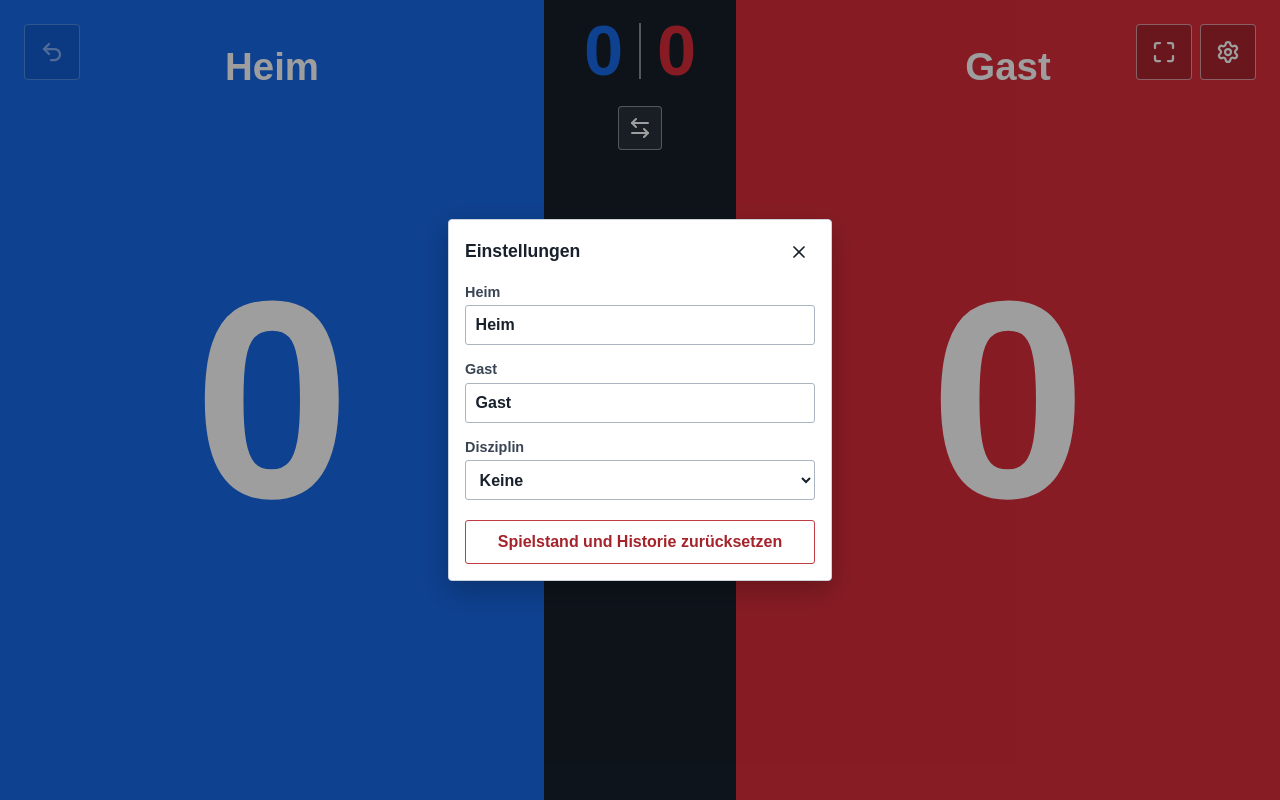
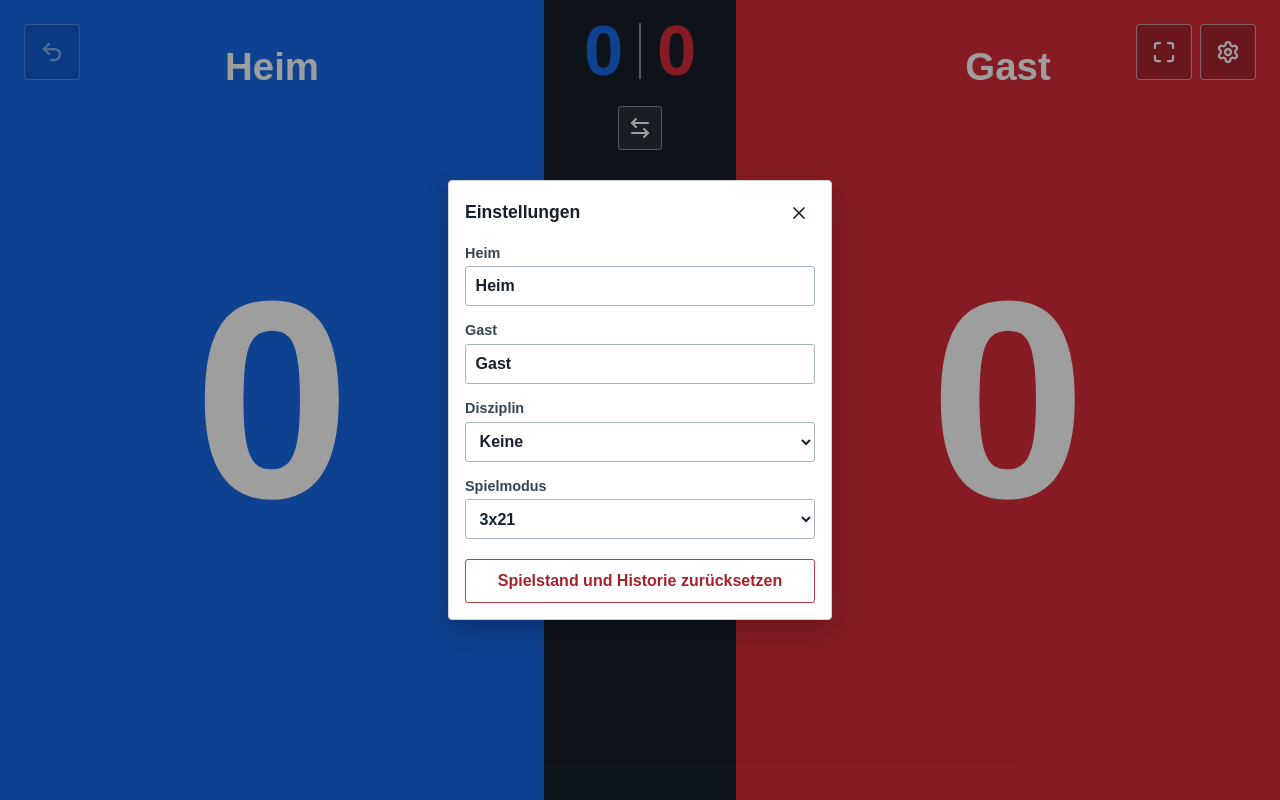
Before and after one commit to Chrizzey/badminton-scoreboard, a React (Vite) app: page / in a window 1280 px wide. Both pictures are taken after a click on the button 1228 px from the left and 52 px from the top of the page. Built offline with nearby package versions, Linux system fonts and the light colour scheme.

Commit message:
added option for different scoring systems

```diff
--- a/src/App.css
+++ b/src/App.css
@@ -360,7 +360,7 @@
   grid-auto-rows: 1.6em;
   gap: 0.3em;
   width: 100%;
-  max-height: calc(3 * 1.6em + 2 * 0.3em);
+  max-height: calc(5 * 1.6em + 4 * 0.3em);
   overflow-y: auto;
   margin: auto 0 0;
   padding: 0;
--- a/src/App.tsx
+++ b/src/App.tsx
@@ -2,16 +2,48 @@ import { useEffect, useRef, useState } from 'react'
 import { createPortal } from 'react-dom'
 import { ArrowLeftRight, Maximize, Minimize, Settings, Undo2, X } from 'lucide-react'
 import Scoreboard, { type ScoreboardSide } from './components/Scoreboard'
+import { ScoringSystem } from './components/scoringSystem'
 import './App.css'
 
-function App() {
+interface AppProps {
+  scoringSystem?: ScoringSystem
+}
+
+const scoringModes = [
+  {
+    value: 'bestOfThreeTo21',
+    label: '3x21',
+    scoringSystem: ScoringSystem.bestOfThreeTo21,
+  },
+  {
+    value: 'bestOfThreeTo15',
+    label: '3x15',
+    scoringSystem: ScoringSystem.bestOfThreeTo15,
+  },
+  {
+    value: 'bestOfFiveTo11',
+    label: '5x11',
+    scoringSystem: ScoringSystem.bestOfFiveTo11,
+  },
+] as const
+
+function App({ scoringSystem }: AppProps) {
   const [teamNames, setTeamNames] = useState({ home: 'Heim', guest: 'Gast' })
   const [discipline, setDiscipline] = useState('')
+  const [selectedScoringSystem, setSelectedScoringSystem] = useState(
+    () => scoringSystem ?? ScoringSystem.bestOfThreeTo21,
+  )
+  const [pendingScoringSystem, setPendingScoringSystem] = useState<ScoringSystem | null>(null)
+  const [modeSwitchConfirmationOpen, setModeSwitchConfirmationOpen] = useState(false)
+  const [scoreboardInstance, setScoreboardInstance] = useState(0)
   const [settingsOpen, setSettingsOpen] = useState(false)
   const [resetConfirmationOpen, setResetConfirmationOpen] = useState(false)
   const [isFullscreen, setIsFullscreen] = useState(false)
   const settingsButtonRef = useRef<HTMLButtonElement | null>(null)
   const settingsPanelRef = useRef<HTMLElement | null>(null)
+  const selectedMode = scoringModes.find(
+    (mode) => mode.scoringSystem === selectedScoringSystem,
+  )?.value ?? 'custom'
 
   useEffect(() => {
     if (!settingsOpen) {
@@ -33,6 +65,8 @@ function App() {
 
       setSettingsOpen(false)
       setResetConfirmationOpen(false)
+      setModeSwitchConfirmationOpen(false)
+      setPendingScoringSystem(null)
     }
 
     document.addEventListener('click', handleOutsideClick)
@@ -61,7 +95,10 @@ function App() {
   }
 
   return (
-    <Scoreboard>
+    <Scoreboard
+      key={scoreboardInstance}
+      scoringSystem={selectedScoringSystem}
+    >
       {(scoreboard) => (
     <main className="scoreboard">
       <button
@@ -155,6 +192,74 @@ function App() {
               <option value="MX">MX</option>
             </select>
           </label>
+          <label className="settings-field">
+            <span>Spielmodus</span>
+            <select
+              value={selectedMode}
+              onChange={(event) => {
+                const nextMode = event.target.value
+                const nextSystem = scoringModes.find((mode) => mode.value === nextMode)
+                  ?.scoringSystem ?? (nextMode === 'custom' ? scoringSystem : undefined)
+
+                if (!nextSystem || nextSystem === selectedScoringSystem) {
+                  return
+                }
+
+                const matchHasStarted =
+                  scoreboard.canUndo ||
+                  scoreboard.gameHistory.length > 0 ||
+                  scoreboard.scores.some((score) => score > 0) ||
+                  scoreboard.games.some((gamesWon) => gamesWon > 0)
+
+                if (matchHasStarted) {
+                  setPendingScoringSystem(nextSystem)
+                  setModeSwitchConfirmationOpen(true)
+                  return
+                }
+
+                setSelectedScoringSystem(nextSystem)
+              }}
+            >
+              {selectedMode === 'custom' && (
+                <option value="custom">Benutzerdefiniert</option>
+              )}
+              {scoringModes.map((mode) => (
+                <option key={mode.value} value={mode.value}>
+                  {mode.label}
+                </option>
+              ))}
+            </select>
+          </label>
+          {modeSwitchConfirmationOpen && pendingScoringSystem && (
+            <div className="reset-confirmation" role="group" aria-label="Moduswechsel bestätigen">
+              <p>Ein Moduswechsel setzt Spielstand und Historie zurück. Fortfahren?</p>
+              <div className="reset-confirmation__actions">
+                <button
+                  className="reset-confirmation__cancel"
+                  type="button"
+                  onClick={() => {
+                    setPendingScoringSystem(null)
+                    setModeSwitchConfirmationOpen(false)
+                  }}
+                >
+                  Abbrechen
+                </button>
+                <button
+                  className="reset-confirmation__confirm"
+                  type="button"
+                  onClick={() => {
+                    setSelectedScoringSystem(pendingScoringSystem)
+                    setScoreboardInstance((instance) => instance + 1)
+                    setPendingScoringSystem(null)
+                    setModeSwitchConfirmationOpen(false)
+                    setSettingsOpen(false)
+                  }}
+                >
+                  Modus wechseln
+                </button>
+              </div>
+            </div>
+          )}
           <button
             className="settings-reset-button"
             type="button"
@@ -263,7 +368,9 @@ function App() {
           {scoreboard.matchOver ? (
             <div className="match-over-content">
               <div className="match-over-message" role="status">
-                Match gewonnen: {scoreboard.homeSide === scoreboard.games.indexOf(2)
+                Match gewonnen: {scoreboard.homeSide === scoreboard.games.findIndex(
+                  (gamesWon) => gamesWon >= scoreboard.gamesToWin,
+                )
                   ? teamNames.home || 'Heim'
                   : teamNames.guest || 'Gast'}
               </div>
@@ -281,7 +388,7 @@ function App() {
               type="button"
               onClick={scoreboard.startNextGame}
             >
-              {scoreboard.gameHistory.length === 1 ? '2. Satz' : '3. Satz'}
+              {scoreboard.gameHistory.length + 1}. Satz
             </button>
           )}
         </div>
--- a/src/components/Scoreboard.tsx
+++ b/src/components/Scoreboard.tsx
@@ -1,7 +1,7 @@
 import { useState, type ReactNode } from 'react'
+import { ScoringSystem, type ScorePair, type ScoreboardSide } from './scoringSystem'
 
-export type ScoreboardSide = 0 | 1
-type ScorePair = [number, number]
+export type { ScoreboardSide } from './scoringSystem'
 
 export interface GameResult {
   scores: ScorePair
@@ -28,6 +28,8 @@ export interface ScoreboardModel {
   homeScore: number
   guestScore: number
   games: ScorePair
+  gamesToWin: number
+  maxGames: number
   gameHistory: GameResult[]
   endsSwitched: boolean
   gameOver: boolean
@@ -42,6 +44,7 @@ export interface ScoreboardModel {
 }
 
 export interface ScoreboardProps {
+  scoringSystem?: ScoringSystem
   children: (model: ScoreboardModel) => ReactNode
 }
 
@@ -59,7 +62,10 @@ function swapSideState(state: ScoreboardSnapshot): ScoreboardSnapshot {
   }
 }
 
-export default function Scoreboard({ children }: ScoreboardProps) {
+export default function Scoreboard({
+  children,
+  scoringSystem = ScoringSystem.bestOfThreeTo21,
+}: ScoreboardProps) {
   const [state, setState] = useState<ScoreboardState>({
     scores: [0, 0],
     homeSide: 0,
@@ -81,15 +87,13 @@ export default function Scoreboard({ children }: ScoreboardProps) {
       const scores: ScorePair = [...current.scores]
       scores[side] += 1
 
-      const opponent = (1 - side) as ScoreboardSide
-      const gameWon =
-        scores[side] === 30 ||
-        (scores[side] >= 21 && scores[side] - scores[opponent] >= 2)
-
-      const switchEnds =
-        current.gameHistory.length === 2 &&
-        !current.endsSwitched &&
-        scores[side] === 11
+      const gameWon = scoringSystem.isGameWon(scores, side)
+      const switchEnds = scoringSystem.shouldSwitchEnds({
+        scores,
+        side,
+        completedGames: current.gameHistory.length,
+        endsSwitched: current.endsSwitched,
+      })
 
       if (switchEnds) {
         return {
@@ -116,7 +120,7 @@ export default function Scoreboard({ children }: ScoreboardProps) {
         games,
         gameHistory: [...current.gameHistory, { scores, winner: side }],
         gameOver: true,
-        matchOver: games[side] === 2,
+        matchOver: games[side] >= scoringSystem.gamesToWin,
         undoStack: [...undoStack, previousState],
       }
     })
@@ -124,6 +128,14 @@ export default function Scoreboard({ children }: ScoreboardProps) {
 
   function startNextGame() {
     setState((current) => {
+      if (
+        !current.gameOver ||
+        current.matchOver ||
+        current.gameHistory.length >= scoringSystem.maxGames
+      ) {
+        return current
+      }
+
       const { undoStack, ...previousState } = current
       return {
         ...swapSideState(current),
@@ -200,6 +212,8 @@ export default function Scoreboard({ children }: ScoreboardProps) {
     ...state,
     homeScore: state.scores[state.homeSide],
     guestScore: state.scores[(1 - state.homeSide) as ScoreboardSide],
+    gamesToWin: scoringSystem.gamesToWin,
+    maxGames: scoringSystem.maxGames,
     canUndo: state.undoStack.length > 0,
     incrementScore,
     startNextGame,
--- /dev/null
+++ b/src/components/scoringSystem.ts
@@ -0,0 +1,87 @@
+export type ScoreboardSide = 0 | 1
+export type ScorePair = [number, number]
+
+export interface ScoringRules {
+  pointsToWin: number
+  pointCap: number
+  gamesToWin: number
+  maxGames: number
+  endSwitch?: {
+    gameNumber: number
+    score: number
+  }
+}
+
+export interface EndSwitchContext {
+  scores: ScorePair
+  side: ScoreboardSide
+  completedGames: number
+  endsSwitched: boolean
+}
+
+export class ScoringSystem {
+  static readonly bestOfThreeTo21 = new ScoringSystem({
+    pointsToWin: 21,
+    pointCap: 30,
+    gamesToWin: 2,
+    maxGames: 3,
+    endSwitch: {
+      gameNumber: 3,
+      score: 11,
+    },
+  })
+
+  static readonly bestOfThreeTo15 = new ScoringSystem({
+    pointsToWin: 15,
+    pointCap: 21,
+    gamesToWin: 2,
+    maxGames: 3,
+    endSwitch: {
+      gameNumber: 3,
+      score: 8,
+    },
+  })
+
+  static readonly bestOfFiveTo11 = new ScoringSystem({
+    pointsToWin: 11,
+    pointCap: 15,
+    gamesToWin: 3,
+    maxGames: 5,
+    endSwitch: {
+      gameNumber: 5,
+      score: 6,
+    },
+  })
+
+  constructor(readonly rules: ScoringRules) {}
+
+  get gamesToWin(): number {
+    return this.rules.gamesToWin
+  }
+
+  get maxGames(): number {
+    return this.rules.maxGames
+  }
+
+  isGameWon(scores: ScorePair, side: ScoreboardSide): boolean {
+    const sideScore = scores[side]
+    const opponentScore = scores[(1 - side) as ScoreboardSide]
+
+    return (
+      sideScore >= this.rules.pointCap ||
+      (sideScore >= this.rules.pointsToWin &&
+        sideScore - opponentScore >= 2)
+    )
+  }
+
+  shouldSwitchEnds({ scores, side, completedGames, endsSwitched }: EndSwitchContext): boolean {
+    const endSwitch = this.rules.endSwitch
+
+    return (
+      endSwitch !== undefined &&
+      completedGames + 1 === endSwitch.gameNumber &&
+      !endsSwitched &&
+      scores[side] === endSwitch.score
+    )
+  }
+}
```
Also changed, not shown: 1 other file (tests, documents, lock files or other folders).
